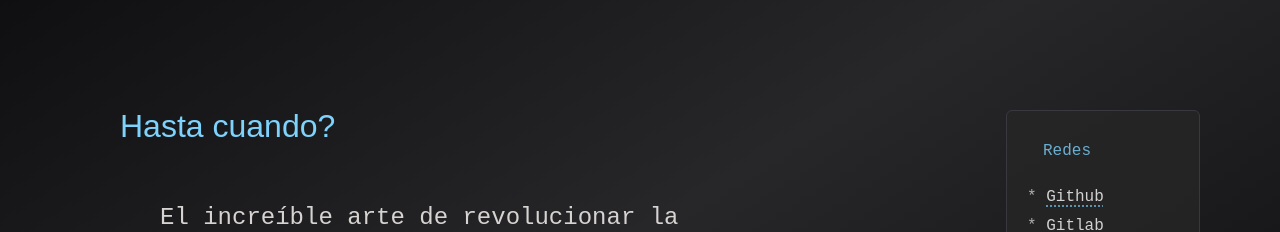
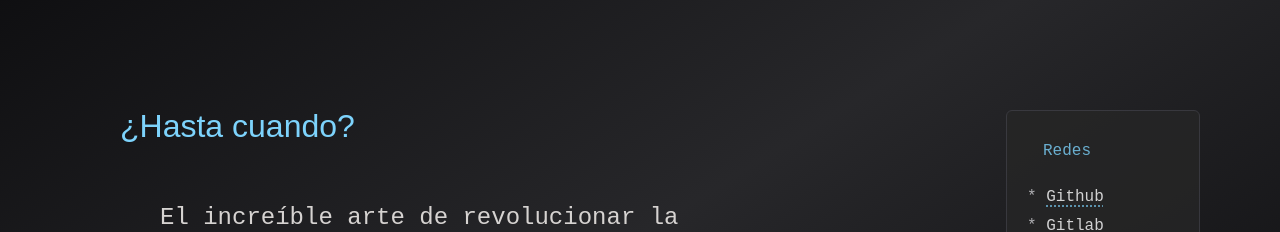
Before and after one commit to pedregalux/newastro, an Astro site: page /blog/hasta-cuando in a window 1280 px wide. Shown: the part 165-397 px from the top of the page. Built offline with nearby package versions, Linux system fonts and the light colour scheme; Astro itself is replaced by a stand-in of ours.

Commit message:
updateblog

```diff
--- a/src/pages/blog/hasta-cuando.md
+++ b/src/pages/blog/hasta-cuando.md
@@ -1,6 +1,6 @@
 ---
 layout: "../../layouts/PostLayout.astro"
-title: "Hasta cuando?"
+title: "¿Hasta cuando?"
 pubDate: 2025/08/13
 description: "El increíble arte de revolucionar la tecnología, ver lo que nadie ve, cambiar el juego y mil cosas más, sólo en una par de horas"
 postimage: ""
```
